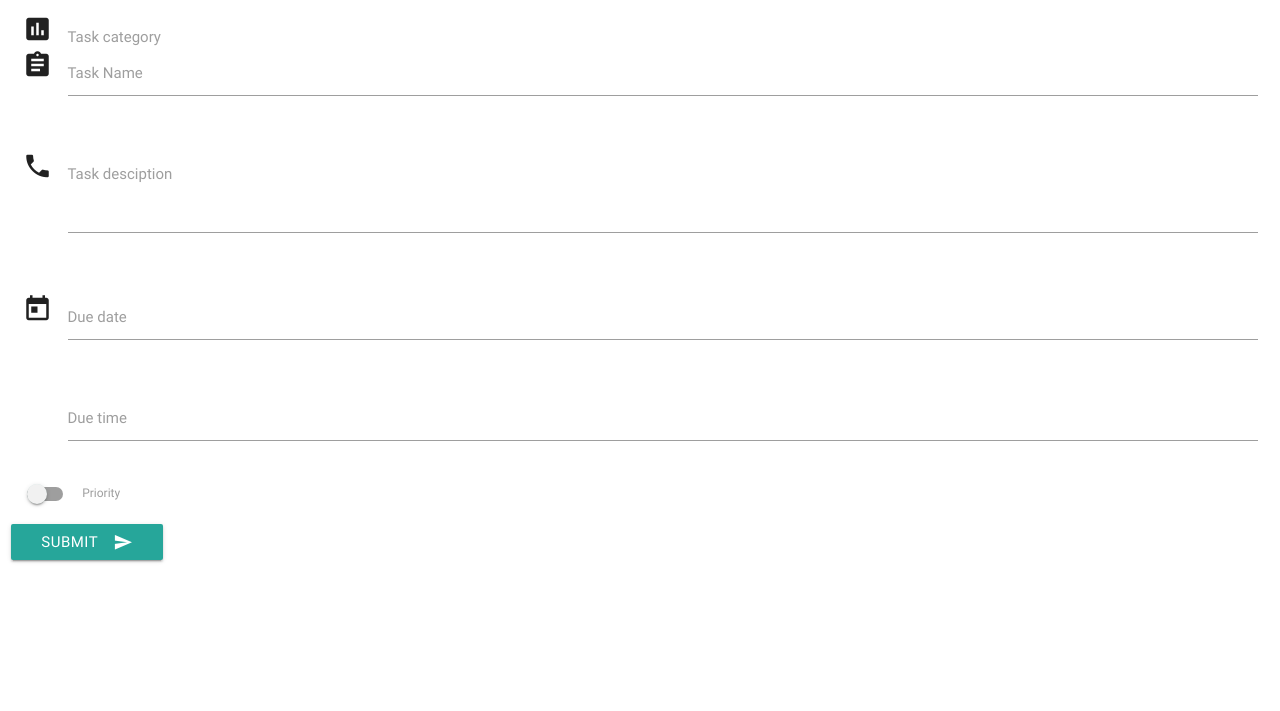
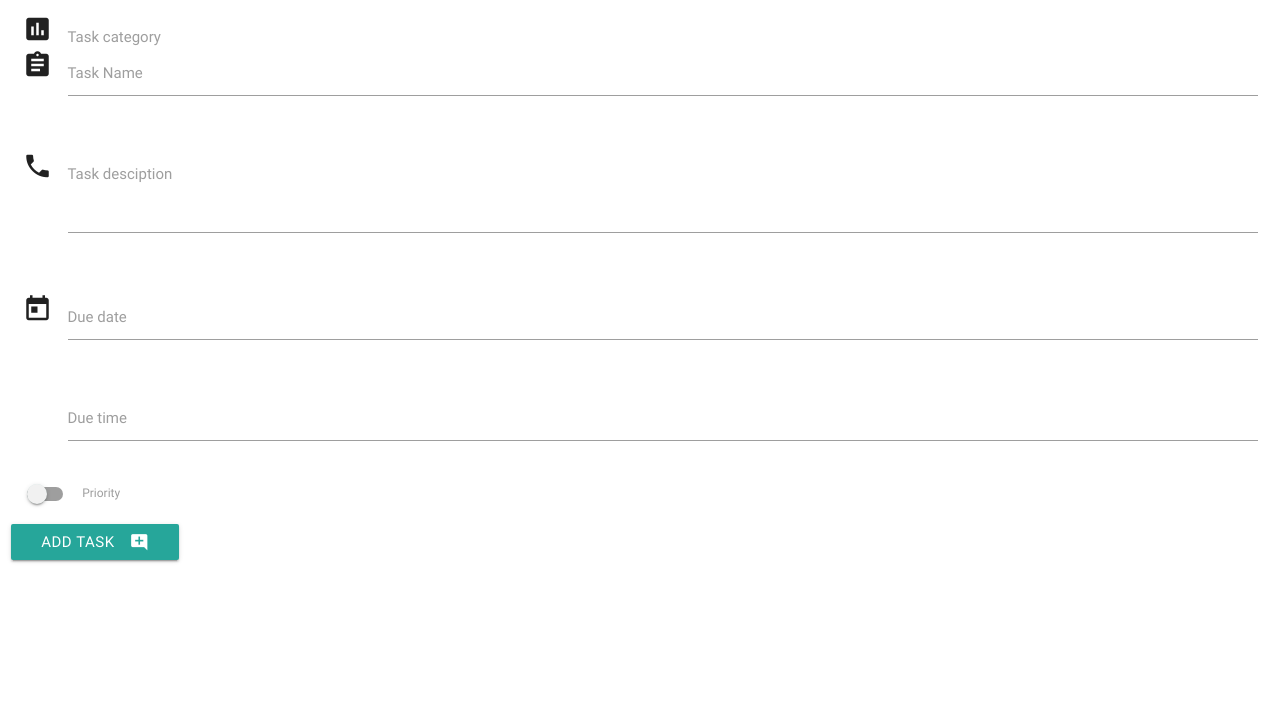
Before and after one commit to Code-Institute-Submissions/taskmanager, a Python web app: template templates/addtask.html in a window 1280 px wide. Shown: the part 89-800 px from the top of the page. Run offline with Jinja, Linux system fonts and the light colour scheme; the template is opened without the code that fills it, so the values that code supplies are empty.

Commit message:
Added submit button and get_tasks route

```diff
--- a/app.py
+++ b/app.py
@@ -24,6 +24,11 @@ def add_task():
     return render_template('addtask.html'
     categories=mongo.db.categories.find())
 
+@app.route('/insert_task', methods=['POST'])
+def insert_task()
+    tasks = mongo.db.tasks
+    tasks_insert_one(request.form.to_dict())
+    return redirect(url_for('get_tasks'))
 
 if __name__ == '__main__':
     app.run(host=os.environ.get('IP'),
--- a/templates/addtask.html
+++ b/templates/addtask.html
@@ -58,11 +58,11 @@
         </label>
       </div>
     </div>
-
-      <button class="btn waves-effect waves-light" type="submit" name="action">Submit
-    <i class="material-icons right">send</i>
+<div class="row">
+      <button class="btn waves-effect waves-light" type="submit" name="action">Add task
+    <i class="material-icons right">add_comment</i>
   </button>
-
+</div>
   </form>
 </div>
 
```
